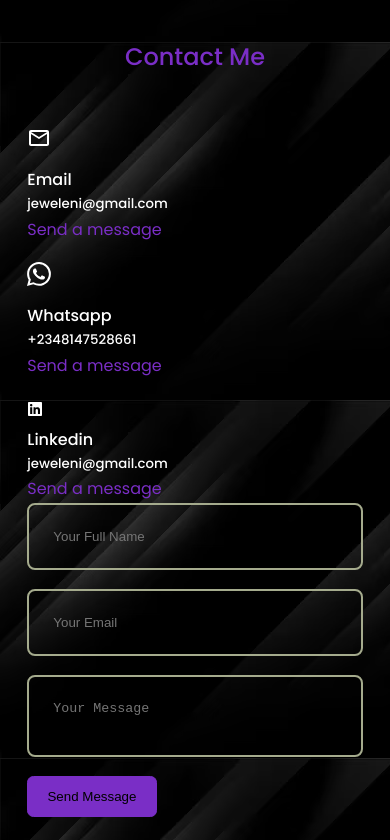
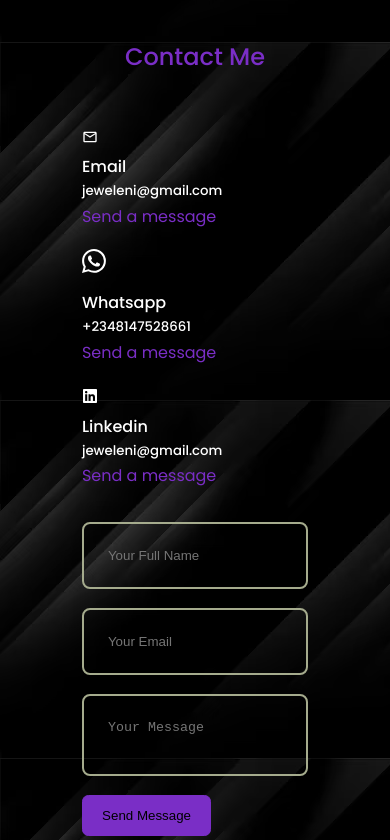
Before and after one commit to Jeweleni/Portfolio, a React (Create React App) app: page / in a window 390 px wide. Shown: the part 6044-6884 px from the top of the page. Built offline with nearby package versions, Linux system fonts and the light colour scheme; a web font is replaced by a local one.

Commit message:
contact grid

```diff
--- a/src/Components/Contacts/Contacts.css
+++ b/src/Components/Contacts/Contacts.css
@@ -1,4 +1,4 @@
-.container.container__container{
+.container.contact__container{
     width: 58%;
     grid-template-columns: 30% 58%;
     gap: 12%;
@@ -71,7 +71,7 @@ input, textarea{
   /* ======MEDIA QUESRIES (SMALL DEVICES) ====== */
 
   @media screen and (max-width: 600px) {
-    .container.contact_container{
+    .container.contact__container{
         grid-template-columns: 1fr;
         gap: 2rem;
     }
--- a/src/Components/Contacts/Contacts.js
+++ b/src/Components/Contacts/Contacts.js
@@ -28,18 +28,18 @@ const Contacts = () => {
         <div className="container contact__container">
           <div className="contact__options">
             <article className="conatact__option">
-              <MdOutlineEmail className='conatact__option-icon'/>
+              <MdOutlineEmail className='contact__option-icon'/>
               <h4>Email</h4>
               <h5>jeweleni@gmail.com</h5>
               <a href='mailto:jeweleni@gmail.com'>Send a message</a>
             </article>
-            <article className="conatact__option">
+            <article className="contact__option__option-icon">
               <BsWhatsapp className='conatact__option-icon'/>
               <h4>Whatsapp</h4>
               <h5>+2348147528661</h5>
               <a href='https://api.whatsapp.com/send/?phone=2348147528661&text=Hello ' rel="noreferrer" target="_blank">Send a message</a>
             </article>
-            <article className="conatact__option">
+            <article className="contact__option__option-icon">
               <FaLinkedin/>
               <h4>Linkedin</h4>
               <h5>jeweleni@gmail.com</h5>
@@ -47,7 +47,7 @@ const Contacts = () => {
             </article>
 
           </div>
-          <div>
+
 
           <form ref={form} onSubmit={sendEmail}>
             <input type="text" name="name" placeholder="Your Full Name" required/>
@@ -56,7 +56,7 @@ const Contacts = () => {
 
             <button type='submit' className='btn btn-primary' >Send Message</button>
           </form>
-          </div>
+
         </div>
 
        </section>
```
